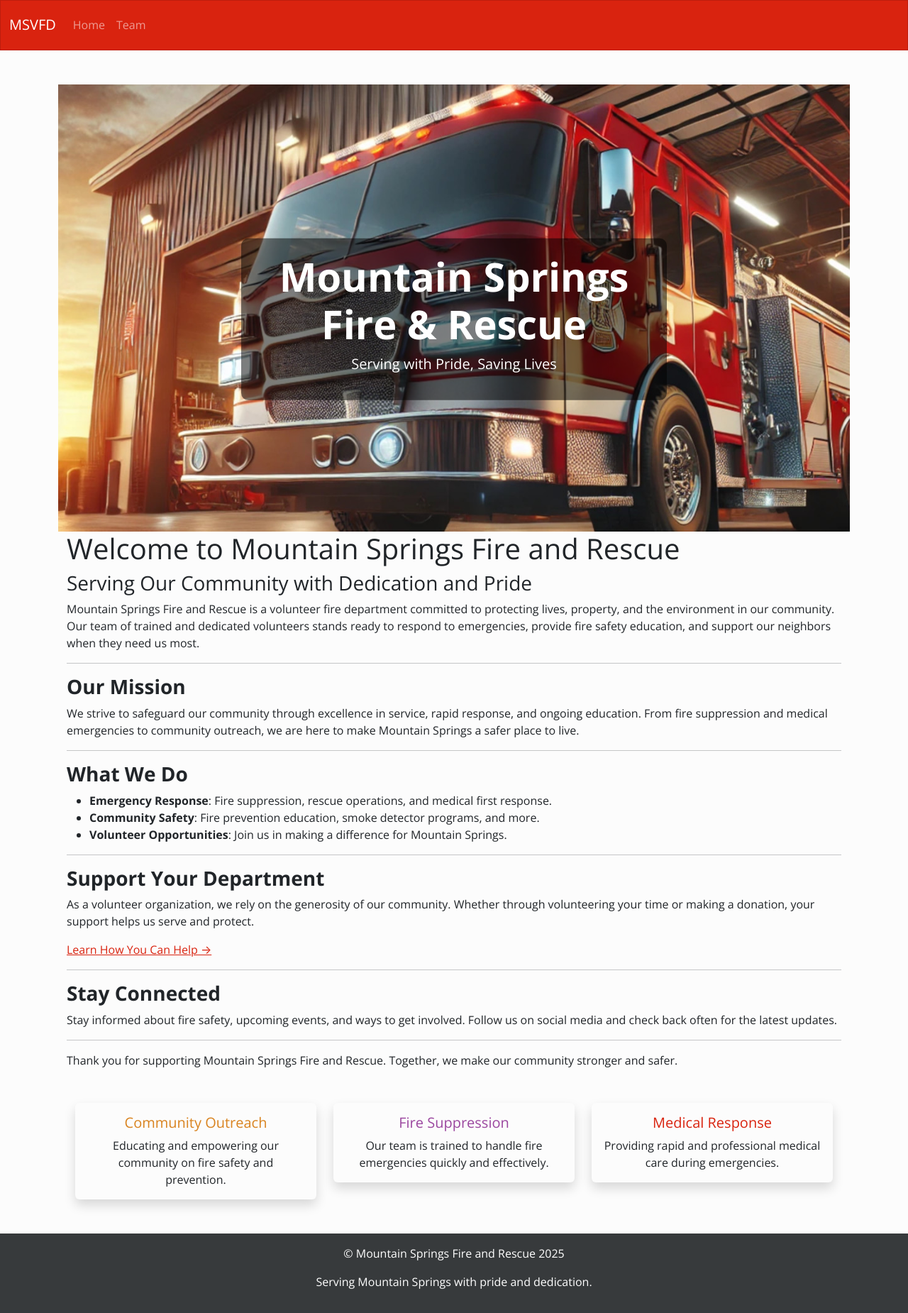
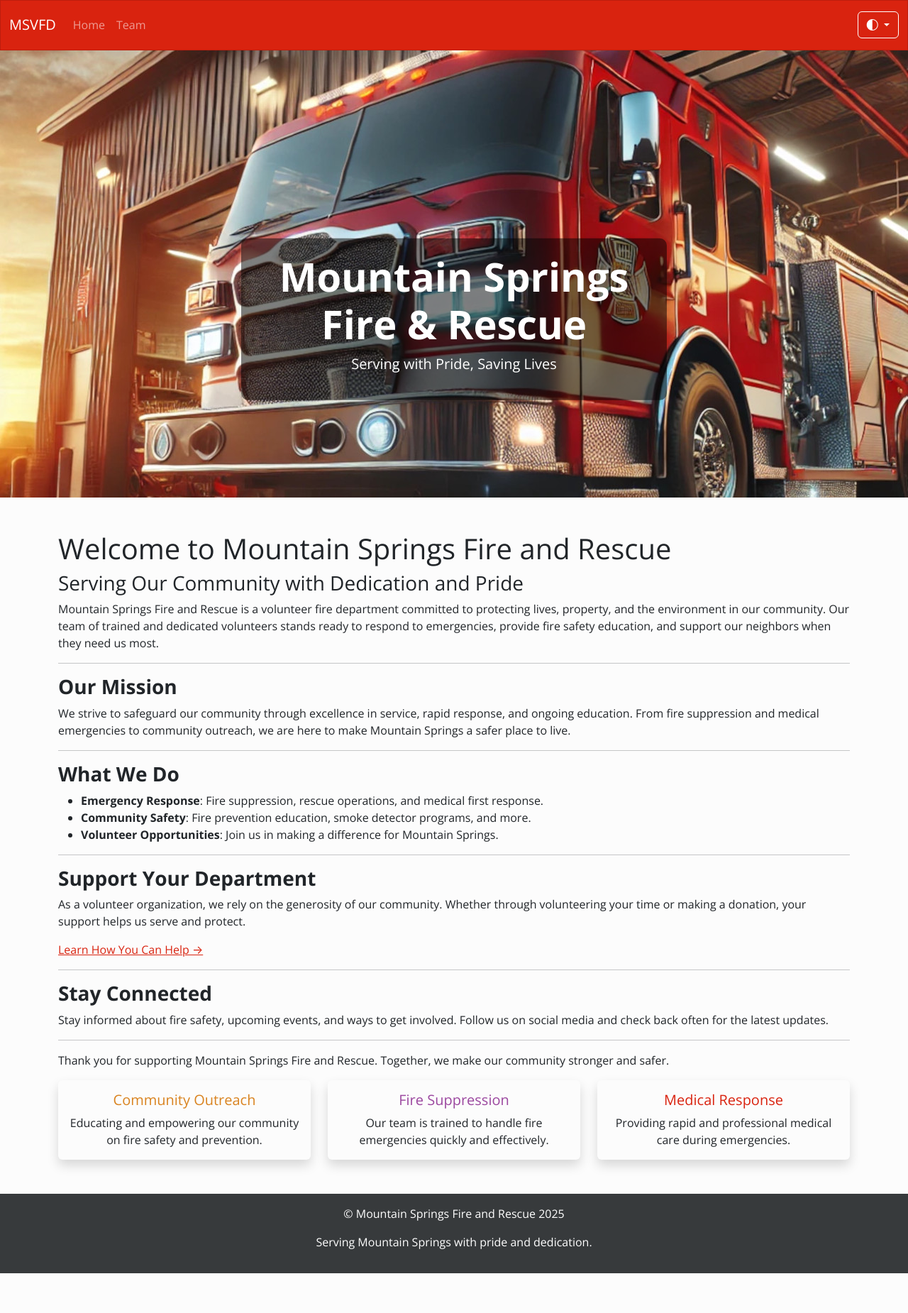
Before and after one commit to joshua-p-williams/msvfd, a Jekyll site: the page built from index.md, in a window 1280 px wide. Shown: the whole page at 71% size. Built offline with Jekyll 4.4.1, drawn with Linux system fonts in a browser that asks for light colours; after the commit the page ends 1794 px from its top, so only the background shows below that.

Commit message:
Fixed some container issues, added darkmode

```diff
--- a/_includes/hero.html
+++ b/_includes/hero.html
@@ -1,5 +1,5 @@
-<div class="row">
-    <div class="col hero-section">
+<div class="container-fluid p-0">
+    <div class="hero-section">
         <div class="overlay text-center text-white">
             <h1 class="display-4 fw-bold">Mountain Springs Fire & Rescue</h1>
             <p class="lead">Serving with Pride, Saving Lives</p>
--- a/_includes/navbar.html
+++ b/_includes/navbar.html
@@ -12,6 +12,29 @@
         </li>
         {% endfor %}
       </ul>
+      <!-- Theme Picker Dropdown -->
+      <div class="dropdown">
+          <button class="btn btn-outline-light dropdown-toggle" type="button" id="themeDropdown" data-bs-toggle="dropdown" aria-expanded="false">
+              <i class="bi bi-circle-half"></i>
+          </button>
+          <ul class="dropdown-menu dropdown-menu-end" aria-labelledby="themeDropdown">
+              <li>
+                  <button class="dropdown-item" data-theme="light">
+                      <i class="bi bi-sun-fill"></i> Light
+                  </button>
+              </li>
+              <li>
+                  <button class="dropdown-item" data-theme="dark">
+                      <i class="bi bi-moon-fill"></i> Dark
+                  </button>
+              </li>
+              <li>
+                  <button class="dropdown-item active" data-theme="auto">
+                      <i class="bi bi-circle-half"></i> Auto
+                  </button>
+              </li>
+          </ul>
+      </div>
     </div>
   </div>
 </nav>
--- a/_includes/services.html
+++ b/_includes/services.html
@@ -1,4 +1,3 @@
-<div class="container my-5">
 <div class="row text-center">
     {% for service in site.services %}
     <div class="col-md-4">
@@ -11,4 +10,3 @@
     </div>
     {% endfor %}
 </div>
-</div>
--- a/_layouts/default.html
+++ b/_layouts/default.html
@@ -1,5 +1,5 @@
 <!DOCTYPE html>
-<html lang="en">
+<html lang="en" data-bs-theme="light">
 <head>
     <meta charset="UTF-8">
     <meta name="viewport" content="width=device-width, initial-scale=1.0">
@@ -12,6 +12,9 @@
           integrity="sha384-QWTKZyjpPEjISv5WaRU9OFeRpok6YctnYmDr5pNlyT2bRjXh0JMhjY6hW+ALEwIH"
           crossorigin="anonymous">
 
+    <!-- Bootstrap Icons -->
+    <link rel="stylesheet" href="https://cdn.jsdelivr.net/npm/bootstrap-icons@1.11.3/font/bootstrap-icons.min.css">
+
     <!-- Custom CSS -->
     <link rel="stylesheet" href="{{ '/assets/css/bootswatch-simplex.css' | relative_url }}">
     <link rel="stylesheet" href="{{ '/assets/css/custom.css' | relative_url }}">
@@ -19,15 +22,15 @@
     <link rel="alternate" type="application/atom+xml" title="{{ site.title }}" href="{{ '/feed.xml' | relative_url }}">
 
     {% seo %}
+
+    <script src="{{ '/assets/js/theme-toggle.js' | relative_url }}" defer></script>
 </head>
 <body>
     <header>
         {% include navbar.html %}
     </header>
 
-    <main class="container mt-4">
-        {{ content }}
-    </main>
+    {{ content }}
 
     <footer class="bg-dark text-white text-center py-3 mt-4">
         {% include footer.html %}
--- a/_layouts/home.html
+++ b/_layouts/home.html
@@ -1,13 +1,12 @@
 ---
 layout: default
 ---
+
+{% include hero.html %}
+
 <div class="container my-5">
 
-    {% include hero.html %}
-
-    <div class="team-intro">
-        {{ content }}
-    </div>
+    {{ content }}
 
     {% include services.html %}
 </div>
--- a/_layouts/team.html
+++ b/_layouts/team.html
@@ -4,7 +4,7 @@
 <div class="container my-5">
     <h1 class="text-center mb-4">{{ page.title }}</h1>
 
-    <div class="team-intro">
+    <div>
         {{ content }}
     </div>
 
--- /dev/null
+++ b/assets/js/theme-toggle.js
@@ -0,0 +1,39 @@
+document.addEventListener("DOMContentLoaded", function () {
+    const rootElement = document.documentElement;
+    const themeDropdownItems = document.querySelectorAll(".dropdown-item");
+    const savedTheme = localStorage.getItem("theme") || "auto";
+
+    // Set the initial theme
+    setTheme(savedTheme);
+
+    // Handle theme changes
+    themeDropdownItems.forEach((item) => {
+        item.addEventListener("click", function () {
+            const selectedTheme = this.getAttribute("data-theme");
+            setTheme(selectedTheme);
+        });
+    });
+
+    function setTheme(theme) {
+        // Update the data attribute on the <html> element
+        rootElement.setAttribute("data-bs-theme", theme);
+
+        // Mark the active dropdown item
+        themeDropdownItems.forEach((item) => {
+            if (item.getAttribute("data-theme") === theme) {
+                item.classList.add("active");
+            } else {
+                item.classList.remove("active");
+            }
+        });
+
+        // Save the preference in localStorage
+        localStorage.setItem("theme", theme);
+
+        // Handle "auto" to respect system preferences
+        if (theme === "auto") {
+            const systemPrefersDark = window.matchMedia("(prefers-color-scheme: dark)").matches;
+            rootElement.setAttribute("data-bs-theme", systemPrefersDark ? "dark" : "light");
+        }
+    }
+});
```
Lines whose indentation alone changed are shown as unchanged.
